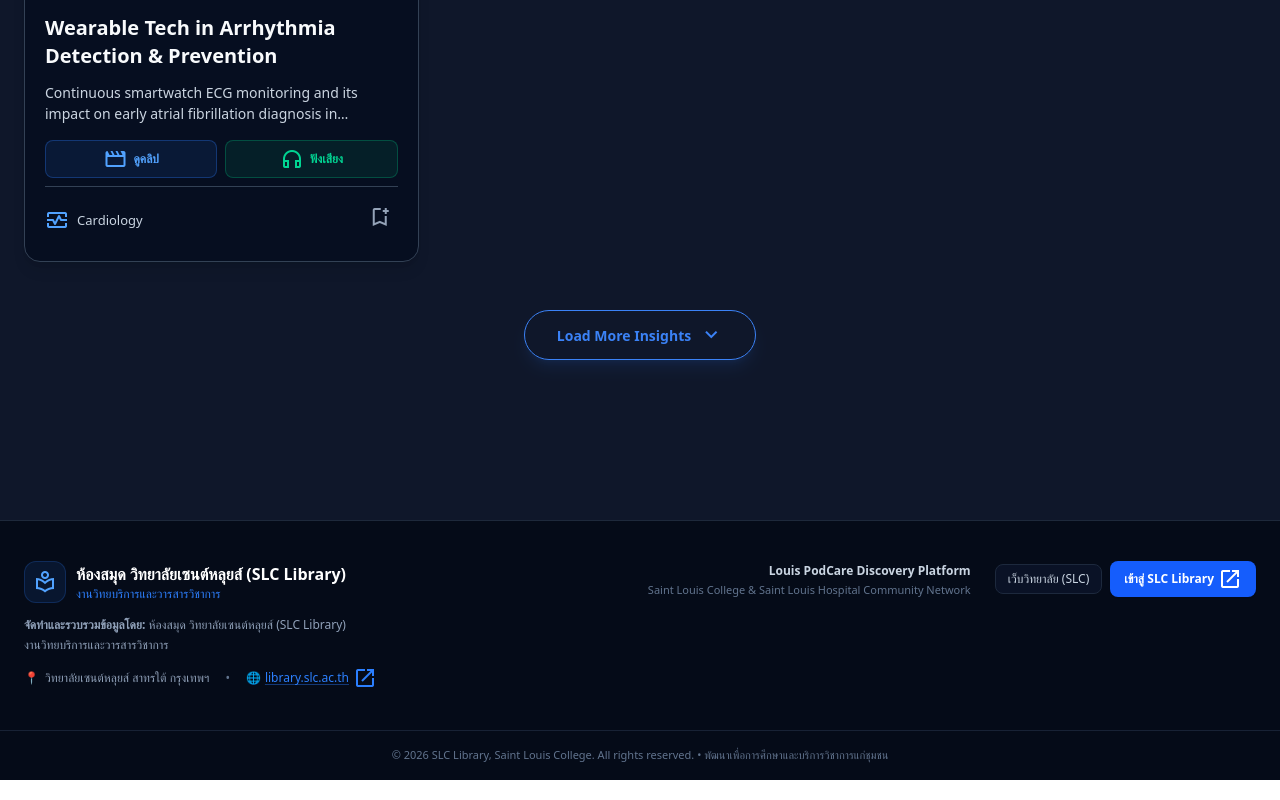
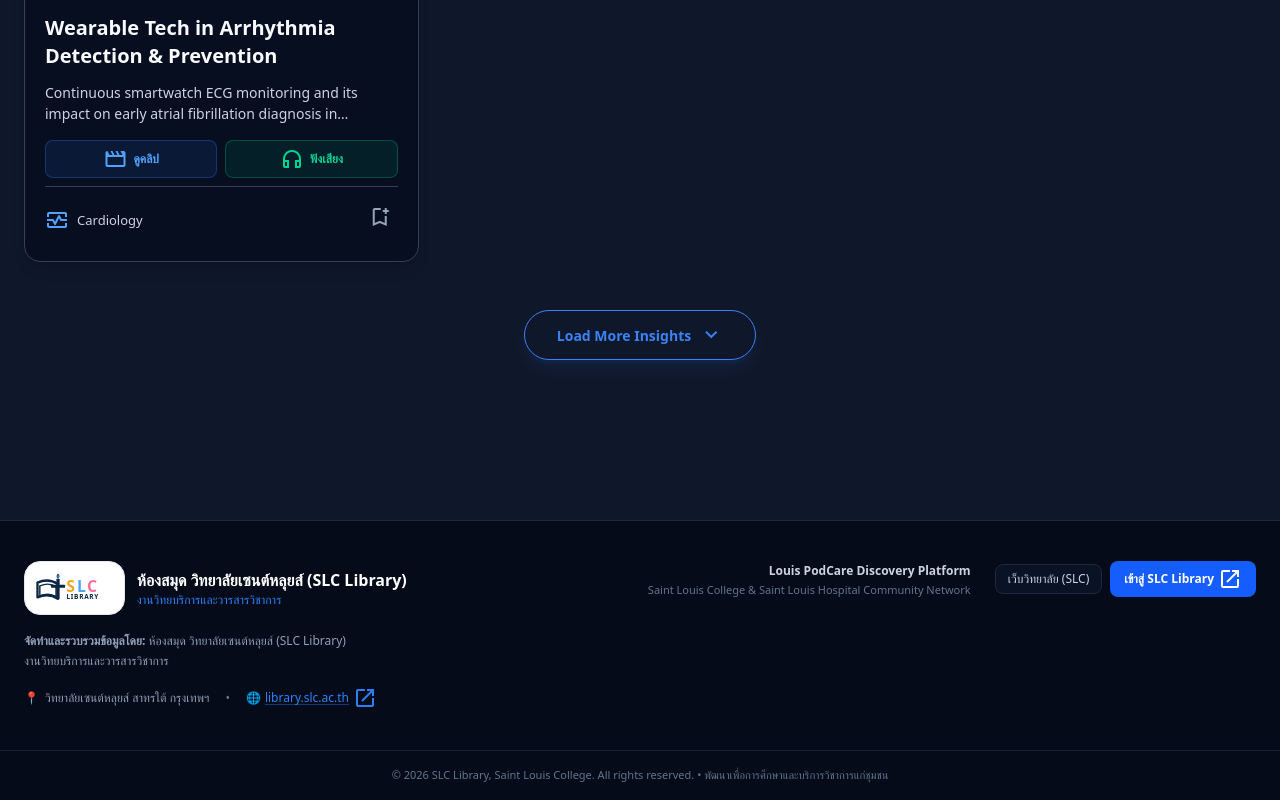
Before and after one commit to SLC-Library/Louis-PodCare, a React (Vite) app: page / in a window 1280 px wide. Shown: the part 2110-2910 px from the top of the page. Built offline with nearby package versions, Linux system fonts and the light colour scheme.

Commit message:
feat: add SlcLibraryLogo component
Integrate the new SlcLibraryLogo component into the SaintLouisCommunityHub header and the main footer to standardize branding across the application.

```diff
--- a/src/components/Footer.tsx
+++ b/src/components/Footer.tsx
@@ -1,4 +1,5 @@
 import React from 'react';
+import { SlcLibraryLogo } from './SlcLibraryLogo';
 
 interface FooterProps {
   theme: 'dark' | 'light';
@@ -18,16 +19,14 @@ export const Footer: React.FC<FooterProps> = ({ theme }) => {
     >
       <div className="max-w-[1280px] mx-auto px-6 py-10 flex flex-col md:flex-row items-center md:items-start justify-between gap-8 text-center md:text-left">
         {/* Left: SLC Library Branding & Responsibility */}
-        <div className="flex flex-col gap-2 max-w-xl">
-          <div className="flex items-center justify-center md:justify-start gap-2.5">
-            <span
-              className={`p-2 rounded-xl flex items-center justify-center ${
-                isDark ? 'bg-blue-500/10 text-blue-400 border border-blue-500/20' : 'bg-blue-100 text-blue-700'
-              }`}
-            >
-              <span className="material-symbols-outlined text-[22px]">local_library</span>
-            </span>
-            <div className="text-left">
+        <div className="flex flex-col gap-3 max-w-xl">
+          <div className="flex flex-col sm:flex-row items-center justify-center md:justify-start gap-3">
+            {/* Logo Graphic */}
+            <div className="p-2 rounded-2xl bg-white shadow-xs border border-slate-200 flex items-center justify-center">
+              <SlcLibraryLogo size="sm" variant="horizontal" theme="light" className="h-9" />
+            </div>
+
+            <div className="text-center sm:text-left">
               <div
                 className={`font-bold text-sm sm:text-base ${
                   isDark ? 'text-white' : 'text-slate-900'
--- a/src/components/SaintLouisCommunityHub.tsx
+++ b/src/components/SaintLouisCommunityHub.tsx
@@ -4,6 +4,7 @@ import {
 } from '../data/articles';
 import { ArticleItem } from '../types';
 import { fetchSaintLouisArticles, FetchArticlesResult } from '../services/saintLouisApi';
+import { SlcLibraryLogo } from './SlcLibraryLogo';
 
 interface SaintLouisCommunityHubProps {
   theme: 'dark' | 'light';
@@ -94,9 +95,11 @@ export const SaintLouisCommunityHub: React.FC<SaintLouisCommunityHubProps> = ({
               <span className="text-xs md:text-sm font-semibold tracking-wider text-blue-200 uppercase">
                 Saint Louis Hospital • Knowledge & Community Hub
               </span>
-              <span className="inline-flex items-center gap-1 px-2.5 py-0.5 rounded-full bg-blue-500/20 border border-blue-400/30 text-[11px] font-medium text-blue-200">
-                <span className="material-symbols-outlined text-[13px] text-amber-300">local_library</span>
-                รวบรวมและจัดทำโดย SLC Library
+              <span className="inline-flex items-center gap-1.5 px-3 py-1 rounded-full bg-white/10 hover:bg-white/20 border border-white/20 text-[11px] font-medium text-white transition-all shadow-xs backdrop-blur-xs">
+                <div className="bg-white rounded-md px-1.5 py-0.5 flex items-center justify-center">
+                  <SlcLibraryLogo size="sm" variant="horizontal" theme="light" className="h-4" />
+                </div>
+                <span>รวบรวมและจัดทำโดย SLC Library</span>
               </span>
             </div>
 
--- /dev/null
+++ b/src/components/SlcLibraryLogo.tsx
@@ -0,0 +1,218 @@
+import React from 'react';
+
+interface SlcLibraryLogoProps {
+  className?: string;
+  size?: 'sm' | 'md' | 'lg' | 'xl';
+  variant?: 'circle' | 'horizontal' | 'badge';
+  theme?: 'dark' | 'light';
+}
+
+export const SlcLibraryLogo: React.FC<SlcLibraryLogoProps> = ({
+  className = '',
+  size = 'md',
+  variant = 'horizontal',
+  theme = 'light',
+}) => {
+  const sizeMap = {
+    sm: { w: 120, h: 48, iconSize: 32 },
+    md: { w: 160, h: 64, iconSize: 42 },
+    lg: { w: 200, h: 80, iconSize: 54 },
+    xl: { w: 260, h: 104, iconSize: 72 },
+  };
+
+  const isDark = theme === 'dark';
+  const navyColor = isDark ? '#E2E8F0' : '#0B2545';
+  const libraryTextColor = isDark ? '#94A3B8' : '#0B2545';
+
+  if (variant === 'circle') {
+    return (
+      <div
+        className={`relative inline-flex items-center justify-center rounded-full bg-white shadow-md p-2 overflow-hidden border border-slate-100 ${className}`}
+        style={{ width: sizeMap[size].iconSize * 1.5, height: sizeMap[size].iconSize * 1.5 }}
+      >
+        <svg
+          viewBox="0 0 500 500"
+          className="w-full h-full"
+          fill="none"
+          xmlns="http://www.w3.org/2000/svg"
+        >
+          {/* Open Book */}
+          <path
+            d="M 60 220 C 110 200 160 205 200 230 L 200 330 C 160 305 110 300 60 320 Z"
+            stroke="#0B2545"
+            strokeWidth="16"
+            strokeLinecap="round"
+            strokeLinejoin="round"
+            fill="none"
+          />
+          <path
+            d="M 75 240 C 120 225 160 228 190 248 L 190 315 C 160 298 120 295 75 310 Z"
+            stroke="#0B2545"
+            strokeWidth="10"
+            strokeLinecap="round"
+            strokeLinejoin="round"
+            fill="none"
+          />
+
+          {/* Cross on Spine */}
+          <rect x="190" y="195" width="22" height="135" rx="3" fill="#0B2545" />
+          <rect x="155" y="235" width="92" height="20" rx="3" fill="#0B2545" />
+
+          {/* Flame above Cross */}
+          <path
+            d="M 201 160 C 188 175 188 188 201 195 C 214 188 214 175 201 160 Z"
+            fill="#0B2545"
+          />
+          <path
+            d="M 201 168 C 194 178 195 186 201 190 C 207 186 208 178 201 168 Z"
+            fill="#38BDF8"
+          />
+
+          {/* S (Orange/Amber) */}
+          <text
+            x="260"
+            y="280"
+            fontFamily="system-ui, -apple-system, sans-serif"
+            fontSize="105"
+            fontWeight="900"
+            fill="#F5A623"
+            letterSpacing="-2"
+          >
+            S
+          </text>
+
+          {/* L (Sky Blue) */}
+          <text
+            x="330"
+            y="280"
+            fontFamily="system-ui, -apple-system, sans-serif"
+            fontSize="105"
+            fontWeight="900"
+            fill="#4DA1FF"
+            letterSpacing="-2"
+          >
+            L
+          </text>
+
+          {/* C (Pink) */}
+          <text
+            x="395"
+            y="280"
+            fontFamily="system-ui, -apple-system, sans-serif"
+            fontSize="105"
+            fontWeight="900"
+            fill="#F770A3"
+            letterSpacing="-2"
+          >
+            C
+          </text>
+
+          {/* LIBRARY (Navy) */}
+          <text
+            x="260"
+            y="330"
+            fontFamily="system-ui, -apple-system, sans-serif"
+            fontSize="44"
+            fontWeight="900"
+            fill="#0B2545"
+            letterSpacing="6"
+          >
+            LIBRARY
+          </text>
+        </svg>
+      </div>
+    );
+  }
+
+  return (
+    <div className={`inline-flex items-center gap-2.5 ${className}`}>
+      <svg
+        viewBox="0 0 460 200"
+        className="h-full w-auto max-h-[50px] shrink-0"
+        fill="none"
+        xmlns="http://www.w3.org/2000/svg"
+      >
+        {/* Open Book */}
+        <path
+          d="M 25 70 C 65 52 105 56 138 78 L 138 160 C 105 138 65 134 25 152 Z"
+          stroke={navyColor}
+          strokeWidth="13"
+          strokeLinecap="round"
+          strokeLinejoin="round"
+          fill="none"
+        />
+        <path
+          d="M 38 88 C 72 74 105 77 128 94 L 128 148 C 105 133 72 130 38 144 Z"
+          stroke={navyColor}
+          strokeWidth="8"
+          strokeLinecap="round"
+          strokeLinejoin="round"
+          fill="none"
+        />
+
+        {/* Cross on Spine */}
+        <rect x="130" y="48" width="18" height="114" rx="2.5" fill={navyColor} />
+        <rect x="100" y="82" width="78" height="17" rx="2.5" fill={navyColor} />
+
+        {/* Flame above Cross */}
+        <path
+          d="M 139 20 C 128 32 128 42 139 48 C 150 42 150 32 139 20 Z"
+          fill={navyColor}
+        />
+        <path
+          d="M 139 26 C 133 34 134 40 139 44 C 144 40 145 34 139 26 Z"
+          fill="#38BDF8"
+        />
+
+        {/* S (Orange/Amber) */}
+        <text
+          x="185"
+          y="120"
+          fontFamily="system-ui, -apple-system, sans-serif"
+          fontSize="88"
+          fontWeight="900"
+          fill="#F5A623"
+        >
+          S
+        </text>
+
+        {/* L (Sky Blue) */}
+        <text
+          x="245"
+          y="120"
+          fontFamily="system-ui, -apple-system, sans-serif"
+          fontSize="88"
+          fontWeight="900"
+          fill="#4DA1FF"
+        >
+          L
+        </text>
+
+        {/* C (Pink) */}
+        <text
+          x="300"
+          y="120"
+          fontFamily="system-ui, -apple-system, sans-serif"
+          fontSize="88"
+          fontWeight="900"
+          fill="#F770A3"
+        >
+          C
+        </text>
+
+        {/* LIBRARY (Navy) */}
+        <text
+          x="186"
+          y="160"
+          fontFamily="system-ui, -apple-system, sans-serif"
+          fontSize="36"
+          fontWeight="900"
+          fill={libraryTextColor}
+          letterSpacing="4"
+        >
+          LIBRARY
+        </text>
+      </svg>
+    </div>
+  );
+};
```
